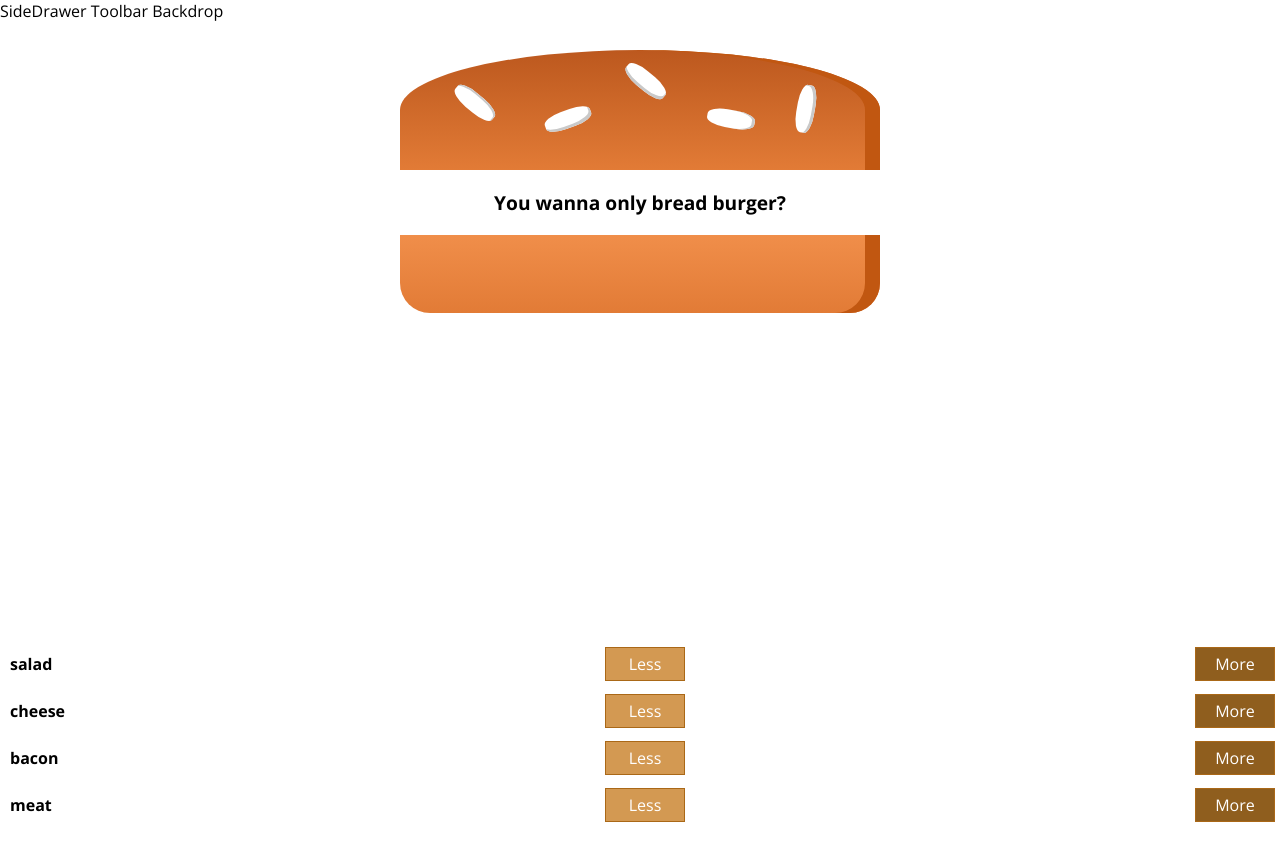
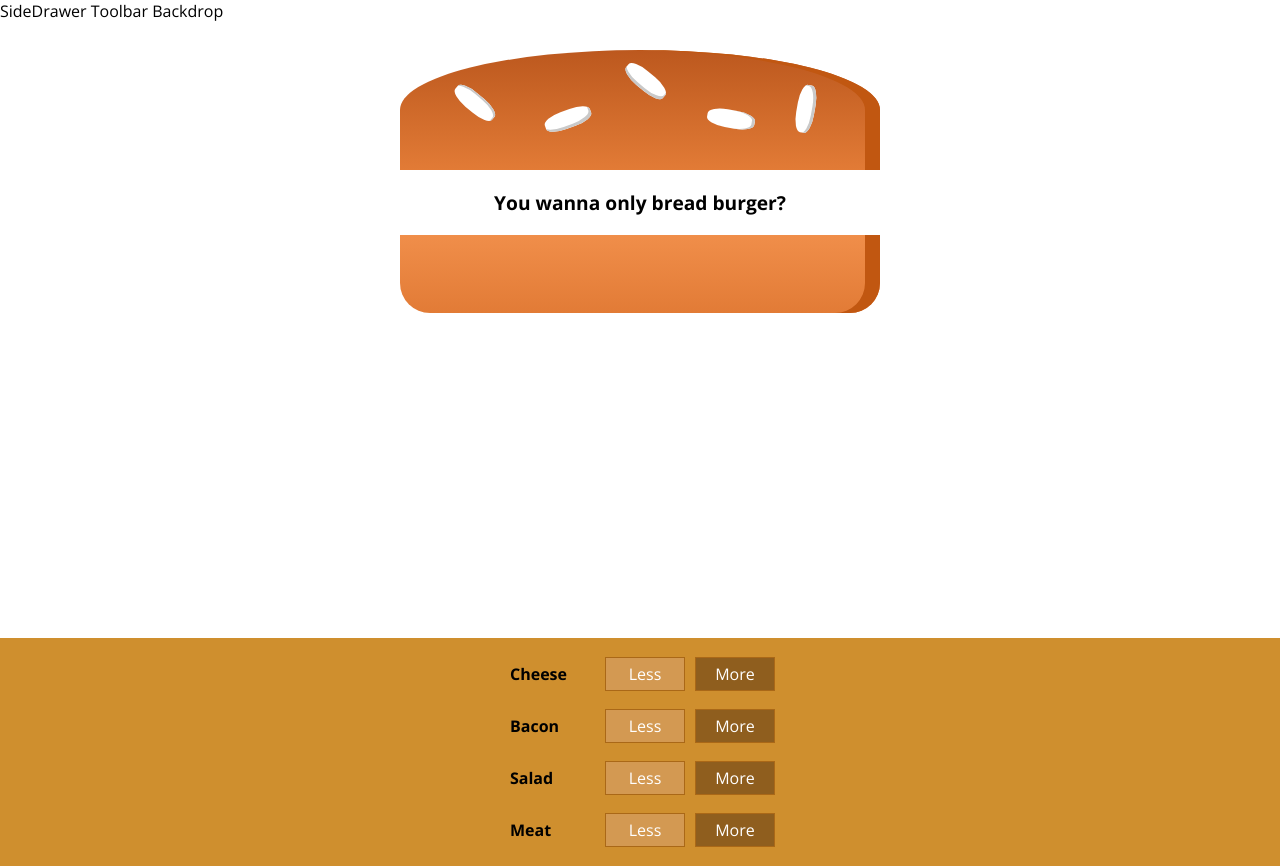
Before and after one commit to littlebobby/my-burger-react-app, a React app: page / in a window 1280 px wide. Before the commit the page ends 831 px from the top, so only its background shows below. Built offline with nearby package versions, Linux system fonts and the light colour scheme.

Commit message:
button can add ingredient

```diff
--- a/src/components/Burger/BurgerIngredients/BuildControls/BuildControl/BuildControl.js
+++ b/src/components/Burger/BurgerIngredients/BuildControls/BuildControl/BuildControl.js
@@ -4,8 +4,8 @@ import classes from './BuildControl.css'
 const buildControl = (props) => (
     <div className={classes.BuildControl}>
       <label className={classes.Label}>{props.label}</label>
-      <button className={classes.Less}>Less</button>
-      <button className={classes.More}>More</button>
+      <button onClick={props.lessClicked} className={classes.Less}>Less</button>
+      <button onClick={props.moreClicked} className={classes.More}>More</button>
     </div>
 )
 
--- a/src/components/Burger/BurgerIngredients/BuildControls/BuildControls.js
+++ b/src/components/Burger/BurgerIngredients/BuildControls/BuildControls.js
@@ -1,16 +1,28 @@
 import React from 'react'
 import BuildControl from './BuildControl/BuildControl'
+import classes from './BuildControls.css'
 
-const controls = []
+const controls = [
+  { label: 'Cheese', type: 'cheese' },
+  { label: 'Bacon', type: 'bacon' },
+  { label: 'Salad', type: 'salad' },
+  { label: 'Meat', type: 'meat' },
+]
 
 const buildControls = (props) => {
-  Object.keys(props.ingredients).forEach(e => {
-    controls.push(<BuildControl key={e} label={e}></BuildControl>)
-  });
-
+  // Object.keys(props.ingredients).forEach(e => {
+  //   controls.push(<BuildControl key={e} label={e}></BuildControl>)
+  // });
   return (
-    <div>
-      {controls}
+    <div className={classes.BuildControls}>
+      {controls.map(el =>
+        <BuildControl
+          key={el.label}
+          label={el.label}
+          // ! can pass the type property directly to the function below
+          // type={el.type}
+          moreClicked={() => props.ingredientAdded(el.type)}
+          lessClicked={() => props.ingredientRemoved(el.type)}/>)}
     </div>
   )
 }
--- a/src/containers/BurgerBuilder/BurgerBuilder.js
+++ b/src/containers/BurgerBuilder/BurgerBuilder.js
@@ -2,6 +2,14 @@ import React, { Component } from 'react';
 import Aux from '../../hoc/Aux';
 import Burger from '../../components/Burger/Burger'
 import BuildControls from '../../components/Burger/BurgerIngredients/BuildControls/BuildControls';
+
+
+const INGREDIENT_PRICE = {
+  cheese: 0.4,
+  meat: 1.3,
+  salad: 0.5,
+  bacon: 0.8,
+}
 
 class BurgerBuilder extends Component {
   state = {
@@ -10,13 +18,42 @@ class BurgerBuilder extends Component {
       cheese: 0,
       bacon: 0,
       meat: 0,
-    }
+    },
+    totalPrice: 4,
   }
+
+  addIngredientHandler = (type) => {
+    // update ingredient
+    const oldCount = this.state.ingredient[type];
+    const newCount = oldCount + 1;
+    const updateIngredient = {...this.state.ingredient}
+    updateIngredient[type] = newCount
+
+    // update price
+    const priceAddition = INGREDIENT_PRICE[type];
+    const newPrice = this.state.totalPrice + priceAddition
+    this.setState({ ingredient: updateIngredient, totalPrice: newPrice})
+  }
+
+  removeIngredientHandler = (type) => {
+    // update ingredient
+    const oldCount = this.state.ingredient[type];
+    const newCount = oldCount - 1;
+    const updateIngredient = {...this.state.ingredient}
+    updateIngredient[type] = newCount
+    // update price
+    const priceSubtraction = INGREDIENT_PRICE[type];
+    const newPrice = this.state.totalPrice - priceSubtraction
+    this.setState({ ingredient: updateIngredient, totalPrice: newPrice})
+  }
+
   render() {
     return (
       <Aux>
         <Burger ingredient={this.state.ingredient}/>
-        <BuildControls ingredients={this.state.ingredient}></BuildControls>
+        <BuildControls
+          ingredientAdded={this.addIngredientHandler}
+          ingredientRemoved={this.removeIngredientHandler} />
       </Aux>
     )
   }
```
